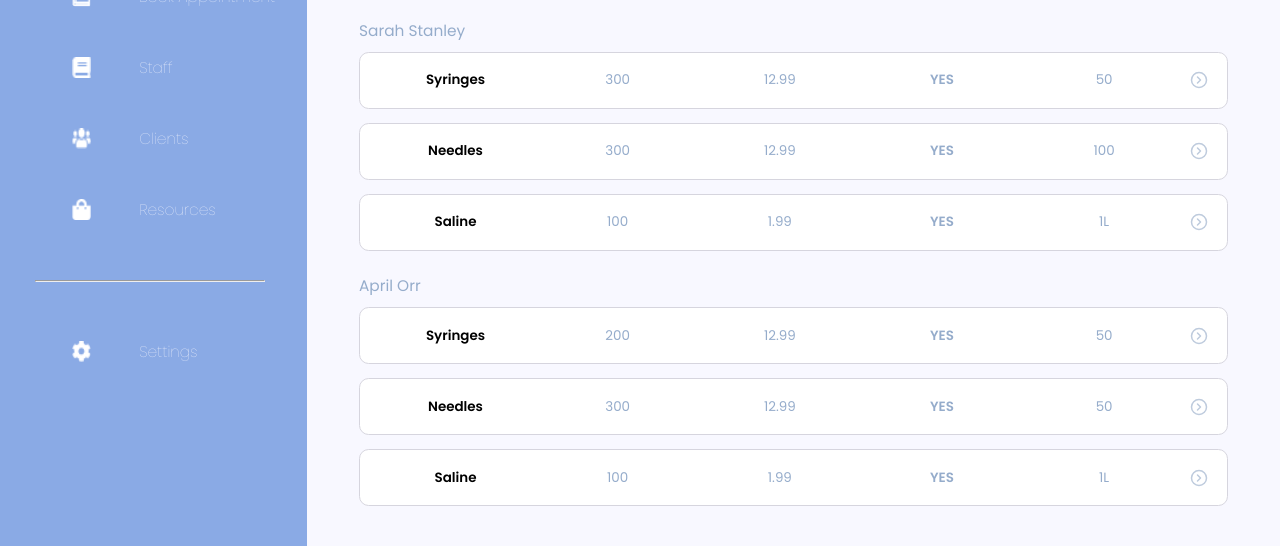
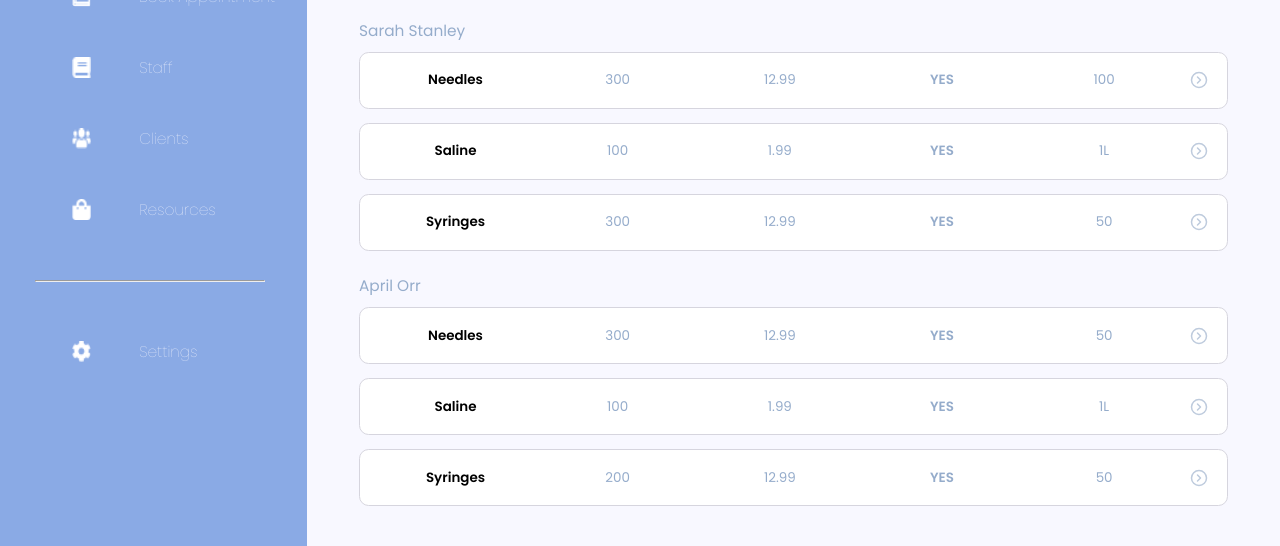
Before and after one commit to nology-tech/verde-client-project, a React (Vite) app: page /resources in a window 1280 px wide. Shown: the part 254-800 px from the top of the page. Built offline with nearby package versions, Linux system fonts and the light colour scheme; no server answers; sample sign-in values are in the browser's storage.

Commit message:
sort works

```diff
--- a/src/pages/Resources/Resources.tsx
+++ b/src/pages/Resources/Resources.tsx
@@ -18,36 +18,22 @@ type ResourcesProps = {
 };
 
 const Resources = ({ variant }: ResourcesProps) => {
+  const [sortAscending, setSortAscending] = useState(true);
 
-
-  //create a function that sorts the resources by name alphabetically
+  const toggleSort = () => {
+    setSortAscending((prevSort) => !prevSort);
+  };
 
   const sortResources = (resources: ResourceCardProps[]) => {
+    return sortAscending
+      ? resources.sort((a, b) => {
+          const propA = a.resourceName;
+          const propB = b.resourceName;
 
-    //sort the resources by name alphabetically
-    const sortedResources = resources.sort((a, b) => {
-      if (a.resourceName < b.resourceName) {
-        return -1;
-      }
-      if (a.resourceName > b.resourceName) {
-        return 1;
-      }
-      return 0;
-    });
-
-    return sortedResources;
-  }
-
-
-
-
-
-
-
-
-
-
-
+          return propA.localeCompare(propB);
+        })
+      : [...resources].reverse();
+  };
 
   return (
     <Layout>
@@ -78,9 +64,7 @@ const Resources = ({ variant }: ResourcesProps) => {
             gridViewClick={function (): void {
               console.log("");
             }}
-            sortClick={function (): void {
-              console.log("");
-            }}
+            sortClick={toggleSort}
             filterClick={function (): void {
               console.log("");
             }}
@@ -99,13 +83,19 @@ const Resources = ({ variant }: ResourcesProps) => {
             <h3 className={`resources__staff resources__staff--${variant}`}>
               {ResourceCardList1[0].staffName}
             </h3>
-            <ResourceCardList resources={ResourceCardList1} variant={variant} />
+            <ResourceCardList
+              resources={sortResources(ResourceCardList1)}
+              variant={variant}
+            />
           </section>
           <section className="resources__items">
             <h3 className={`resources__staff resources__staff--${variant}`}>
               {ResourceCardList2[0].staffName}
             </h3>
-            <ResourceCardList resources={ResourceCardList2} variant={variant} />
+            <ResourceCardList
+              resources={sortResources(ResourceCardList2)}
+              variant={variant}
+            />
           </section>
 
           <section className="resources__items">
@@ -113,7 +103,7 @@ const Resources = ({ variant }: ResourcesProps) => {
               Admin
             </h3>
             <ResourceCardList
-              resources={resourceCardListAdmin}
+              resources={sortResources(resourceCardListAdmin)}
               variant={variant}
             />
           </section>
```
